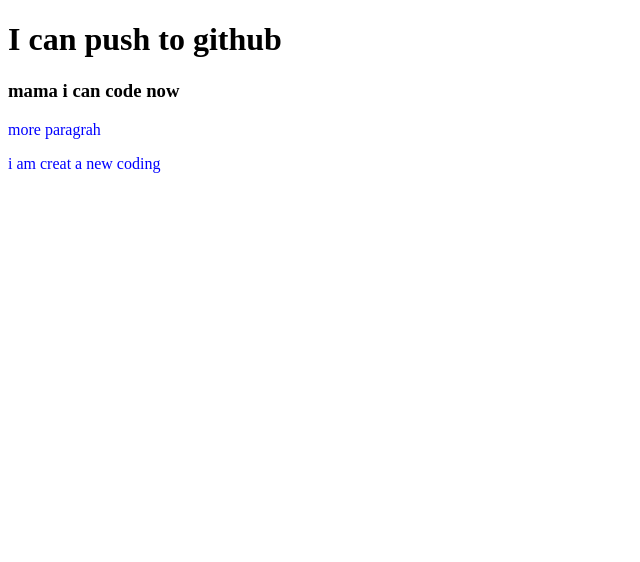
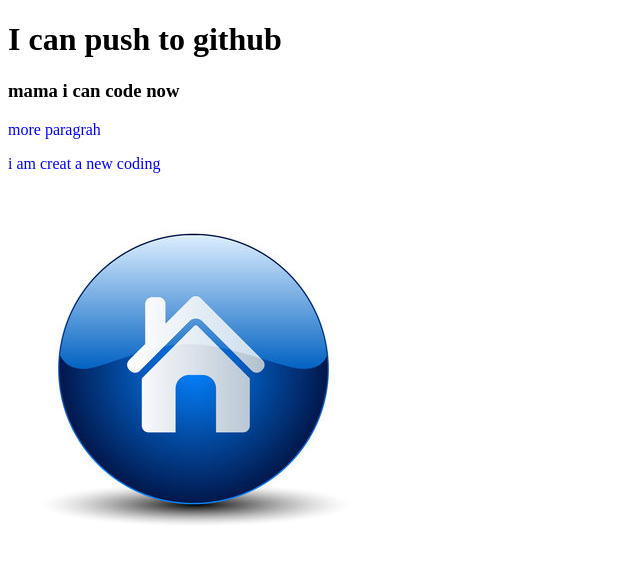
Before and after one commit to aabbdullaah/my-seven-repo, a plain HTML site: page index.html in a window 1280 px wide. Shown: the whole page, without its empty margins (0-640 px from the left). Drawn offline with Linux system fonts and the light colour scheme.

Commit message:
image added

```diff
--- a/index.html
+++ b/index.html
@@ -11,5 +11,6 @@
     <h3>mama i can code now</h3>
     <p>more paragrah</p>
     <p>i am creat a new coding</p>
+    <img src="home.png.jpg" alt="">
 </body>
 </html>
```
Also changed, not shown: home.png.jpg (added), sturcher_ckpPNgudTucs4JkOdRG7jrWd1eWxJqnO.jpg (added).
